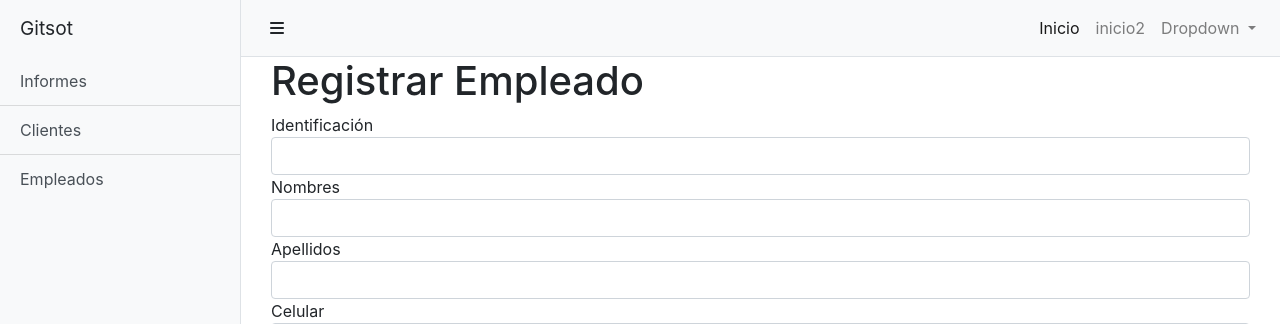
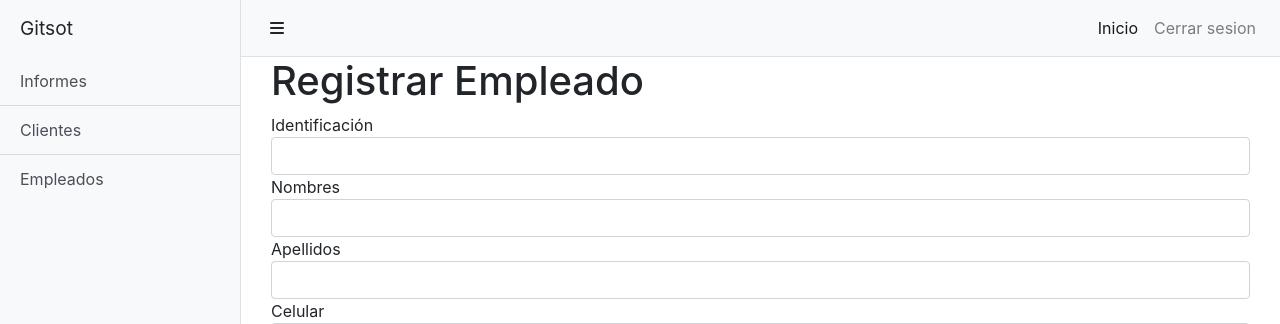
Before and after one commit to maurox952/gitsoft, a PHP site: page /gisot/admin/empleados.php in a window 1280 px wide. Shown: the top 324 px of the page. Run offline with PHP 8.4, Linux system fonts and the light colour scheme; the visitor is signed in with stand-in values (Sample User, id 1); data that the repository does not hold is empty; some libraries are stand-ins or nearby versions.

Commit message:
cabios meni navegacion admin, cerrar sesion

```diff
--- a/admin/Informes.php
+++ b/admin/Informes.php
@@ -77,7 +77,7 @@ include '../conexion/conexion.php';
                     <div class="collapse navbar-collapse" id="navbarSupportedContent">
                         <ul class="navbar-nav ml-auto mt-2 mt-lg-0">
                             <li class="nav-item active">
-                                <a class="nav-link" href="#">Inicio
+                                <a class="nav-link" href="../index.php">Inicio
                                     <span class="sr-only">(current)</span></a>
                             </li>
                             <li class="nav-item">
--- a/admin/empleados.php
+++ b/admin/empleados.php
@@ -83,29 +83,11 @@ session_start();
         <div class="collapse navbar-collapse" id="navbarSupportedContent">
             <ul class="navbar-nav ml-auto mt-2 mt-lg-0">
                 <li class="nav-item active">
-                    <a class="nav-link" href="#">Inicio
+                    <a class="nav-link" href="../index.php">Inicio
                         <span class="sr-only">(current)</span></a>
                 </li>
                 <li class="nav-item">
-                    <a class="nav-link" href="#">inicio2</a>
-                </li>
-                <li class="nav-item dropdown">
-                    <a
-                        class="nav-link dropdown-toggle"
-                        href="#"
-                        id="navbarDropdown"
-                        role="button"
-                        data-toggle="dropdown"
-                        aria-haspopup="true"
-                        aria-expanded="false">
-                        Dropdown
-                    </a>
-                    <div class="dropdown-menu dropdown-menu-right" aria-labelledby="navbarDropdown">
-                        <a class="dropdown-item" href="../index.php">inicio</a>
-                        <a class="dropdown-item" href="#">otra direccion</a>
-                        <div class="dropdown-divider"></div>
-                        <a class="dropdown-item" href="#">otra direccion</a>
-                    </div>
+                    <a class="nav-link" href="../vistas/login/cerrar_sesion.php">Cerrar sesion</a>
                 </li>
             </ul>
         </div>
```
Also changed, not shown: admin/clientes.php (+2 -20 lines).
